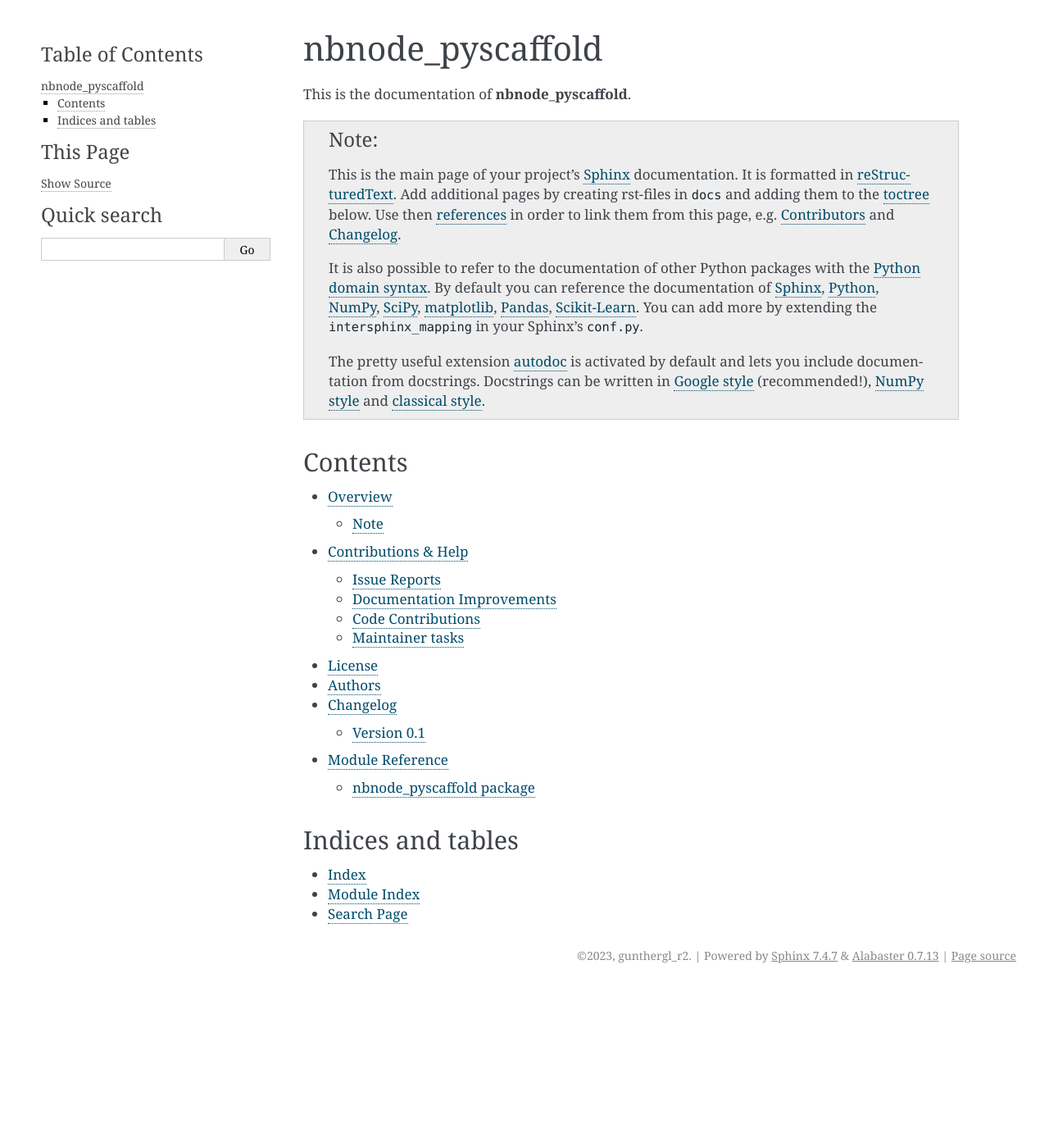
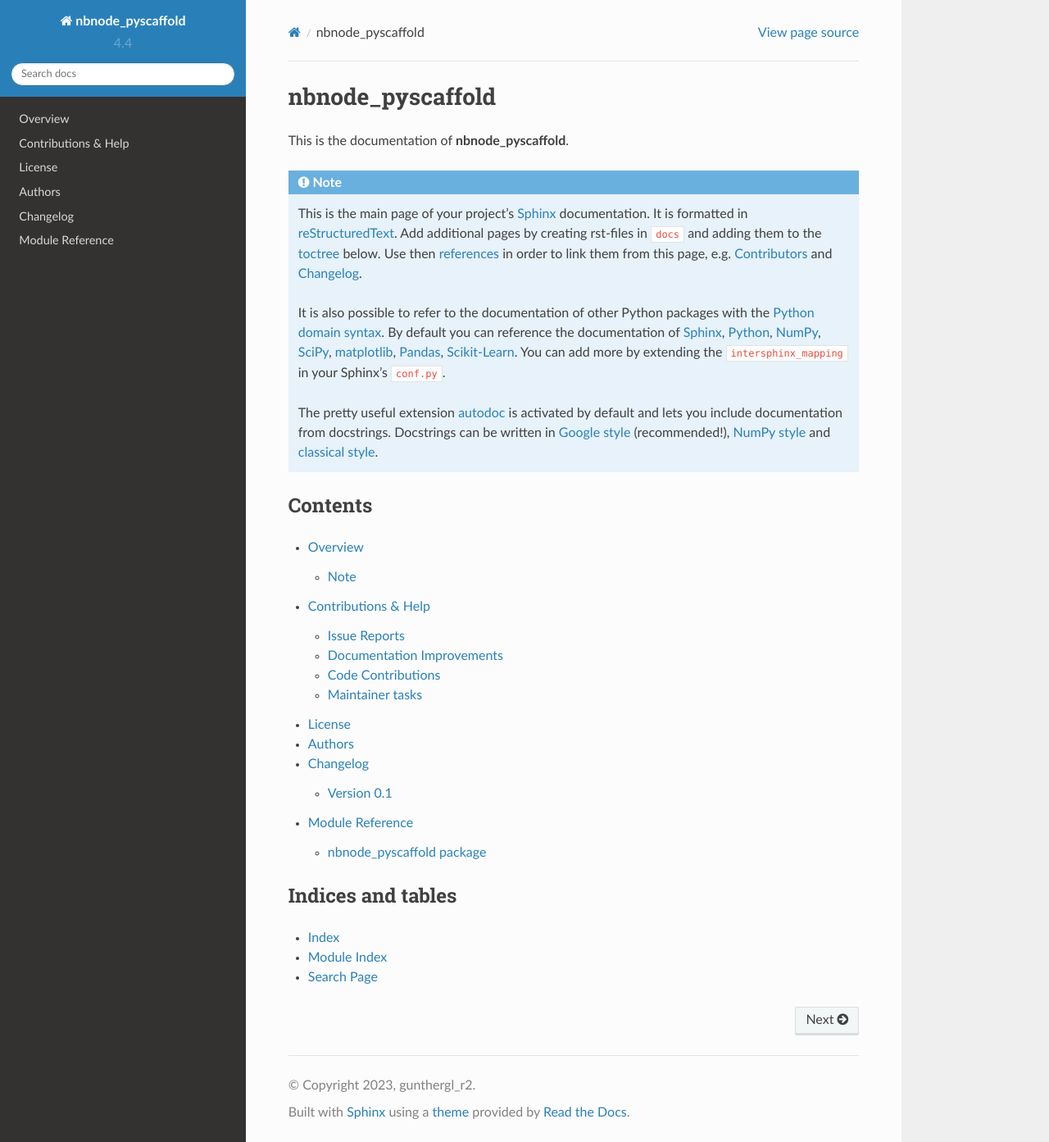
Before and after one commit to ggrlab/nbnode, a Sphinx documentation site: the page built from docs/index.rst, in a window 1280 px wide and 1393 px high. Shown: the whole window at 82% size. Built offline with Sphinx 7.4.7 and the Read the Docs theme 2.0.0, drawn with Linux system fonts in a browser that asks for light colours.

Commit message:
html-theme rtd

```diff
--- a/docs/conf.py
+++ b/docs/conf.py
@@ -153,7 +153,10 @@ todo_emit_warnings = True
 
 # The theme to use for HTML and HTML Help pages.  See the documentation for
 # a list of builtin themes.
-html_theme = "alabaster"
+# html_theme = "alabaster"
+# html_theme = "bizstyle"
+# html_theme = "classic"
+html_theme = "sphinx_rtd_theme"
 
 # Theme options are theme-specific and customize the look and feel of a theme
 # further.  For a list of options available for each theme, see the
--- a/docs/requirements.txt
+++ b/docs/requirements.txt
@@ -2,4 +2,4 @@
 # To build the module reference correctly, make sure every external package
 # under `install_requires` in `setup.cfg` is also listed here!
 sphinx>=3.2.1
-# sphinx_rtd_theme
+sphinx_rtd_theme
```
